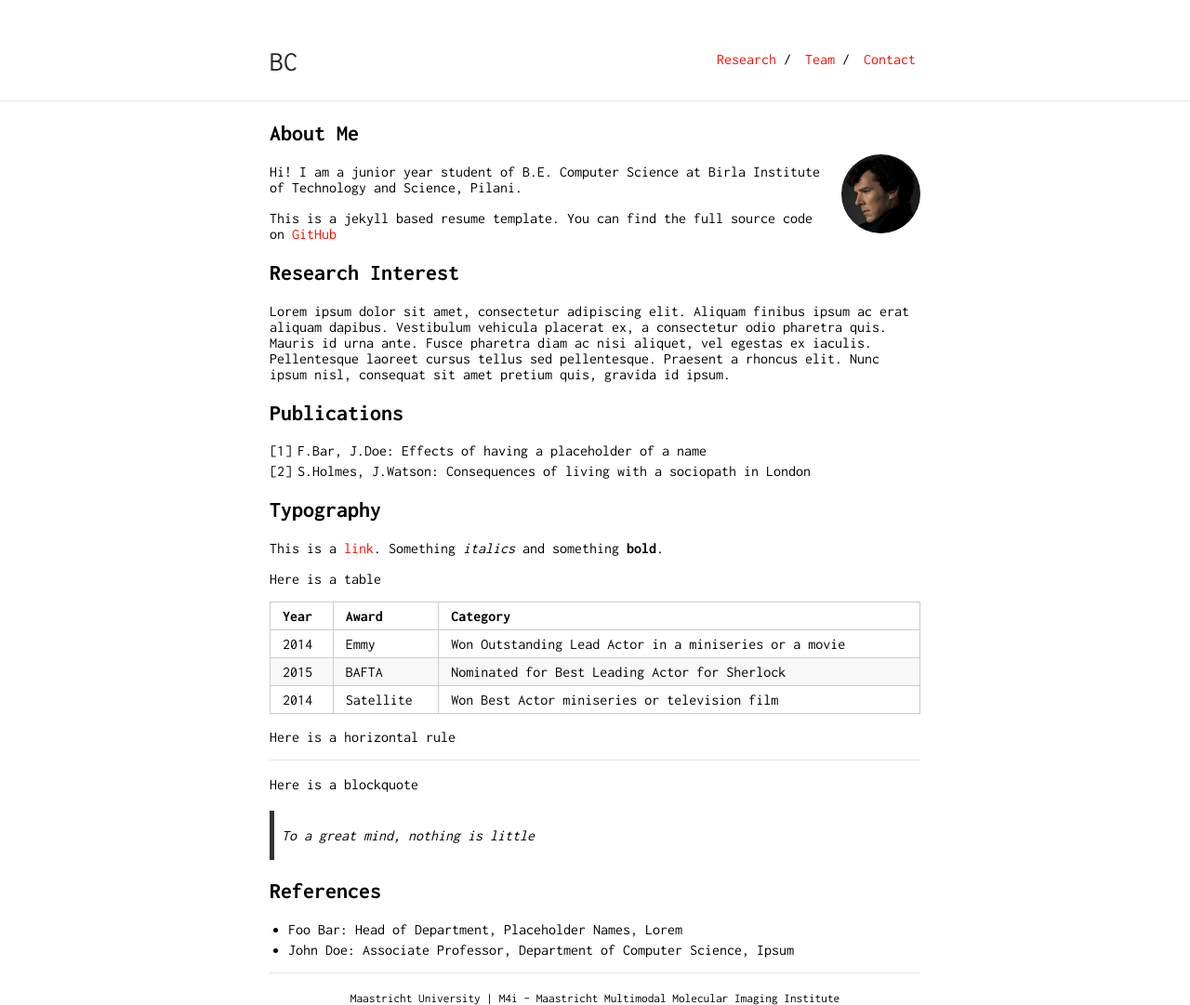
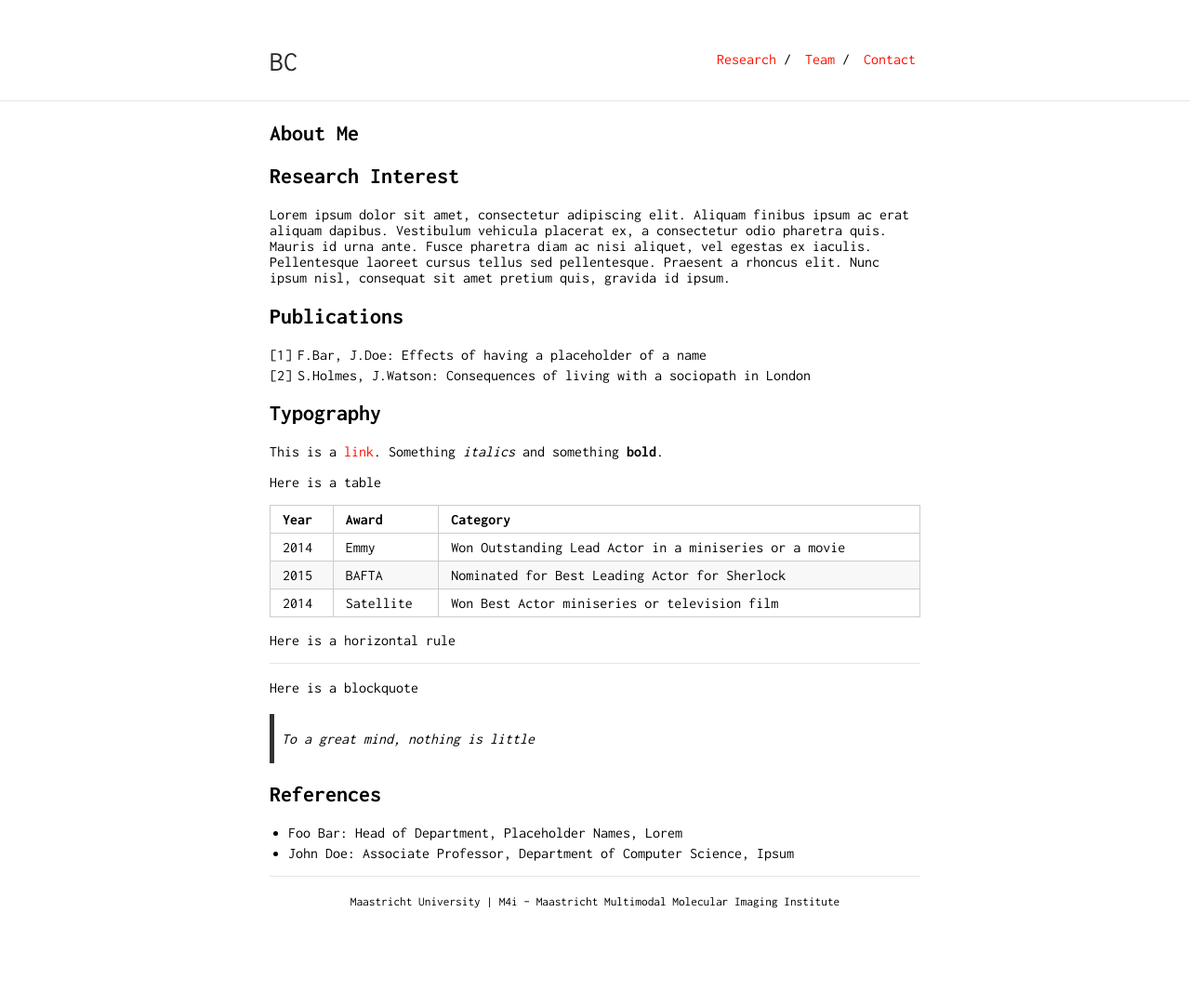
Before and after one commit to birolcabukusta/birolcabukusta.github.io, a Jekyll site: the page built from index.md, in a window 1280 px wide. Shown: the whole page at 93% size. Built offline with Jekyll 4.4.1, drawn with Linux system fonts in a browser that asks for light colours; our own code applies the rules of GitHub Pages for plain Markdown files; after the commit the page ends 977 px from its top, so only the background shows below that.

Commit message:
Update index.md

```diff
--- a/index.md
+++ b/index.md
@@ -4,11 +4,7 @@ layout: default
 
 ## About Me
 
-<img class="profile-picture" src="sherlock.jpg">
 
-Hi! I am a junior year student of B.E. Computer Science at Birla Institute of Technology and Science, Pilani.
-
-This is a jekyll based resume template. You can find the full source code on [GitHub](https://github.com/bk2dcradle/researcher)
 
 ## Research Interest
 
```
